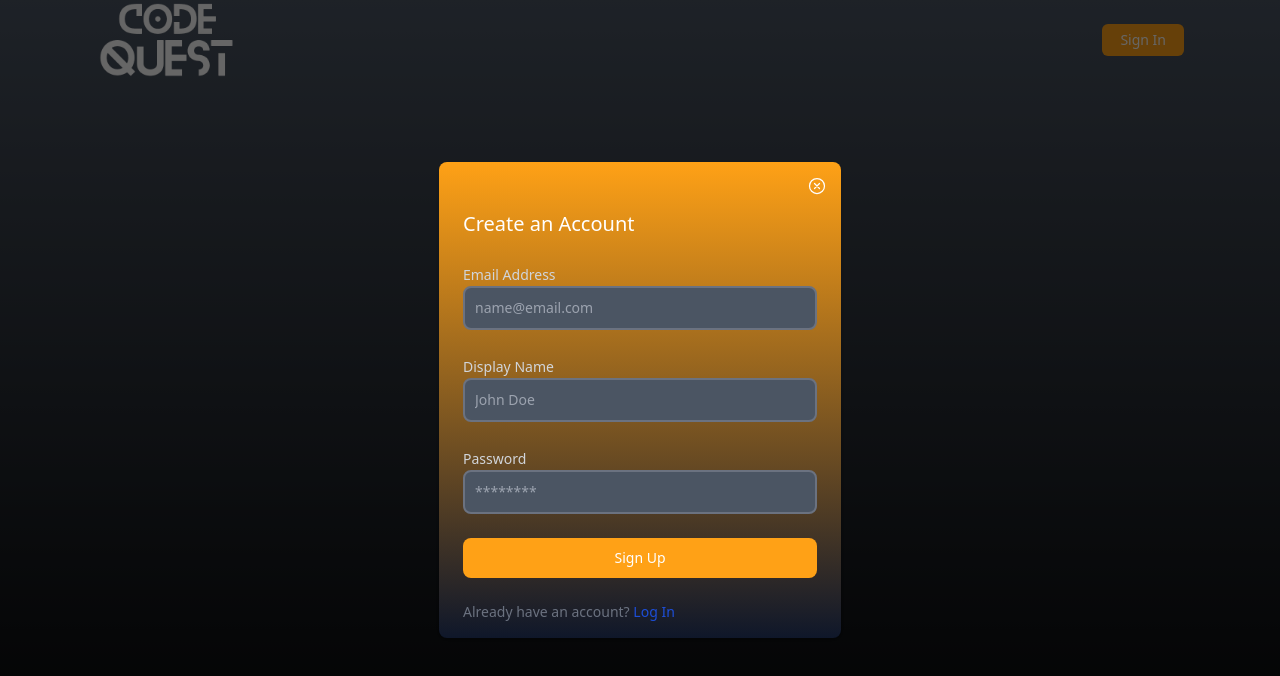
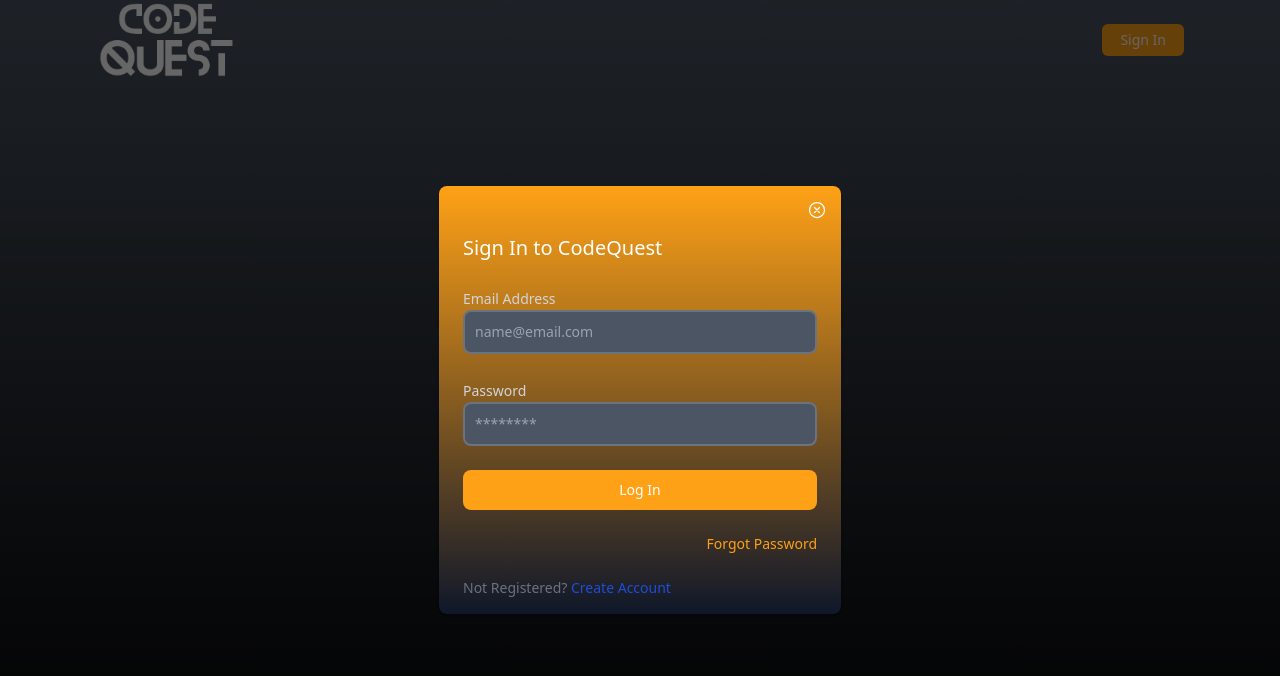
Before and after one commit to ARJ18/main-project-try, a Next.js app: page /auth in a window 1280 px wide. Both pictures are taken after a click on the button "Sign In". Shown: the top 676 px of the page. Built offline with nearby package versions, Linux system fonts and the light colour scheme.

Commit message:
global state variables added

```diff
--- a/src/atoms/authModalAtoms.ts
+++ b/src/atoms/authModalAtoms.ts
@@ -2,12 +2,12 @@
 
 type AuthModalState = {
     isOpen:boolean;
-    mode:'login' | 'register'| 'forgotPassword';
+    type:'login' | 'register'| 'forgotPassword';
 };
 
 const initialAuthModalState:AuthModalState = {
     isOpen:false,
-    mode:'login',
+    type:'login',
 };
 
 export const authModalState = atom<AuthModalState>({
--- a/src/components/Modals/AuthModal.tsx
+++ b/src/components/Modals/AuthModal.tsx
@@ -2,10 +2,14 @@
 import { IoCloseCircleOutline } from "react-icons/io5";
 import Login from "./Login";
 import Signup from "./Signup";
+import { useRecoilValue } from "recoil";
+import ResetPassword from "./ResetPassword";
+import { authModalState } from "@/atoms/authModalAtoms";
 
 type AuthModalProps = {};
 
 const AuthModal: React.FC<AuthModalProps> = () => {
+    const authModal = useRecoilValue(authModalState);
     return (
         <>
             <div className="absolute top-0 left-0 w-full h-full flex items-center justify-center bg-black bg-opacity-60"></div>{" "}
@@ -21,7 +25,13 @@
                                 <IoCloseCircleOutline className="h-5 w-5" />
                             </button>
                         </div>
-                        <Signup />
+                        {authModal.type === "login" ? (
+                            <Login />
+                        ) : authModal.type === "register" ? (
+                            <Signup />
+                        ) : (
+                            <ResetPassword />
+                        )}
                     </div>
                 </div>
             </div>
```
